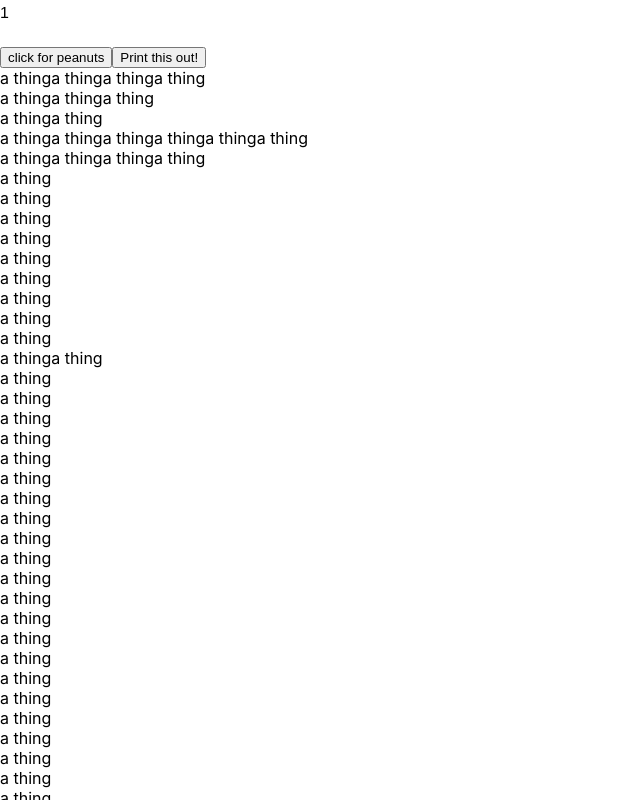
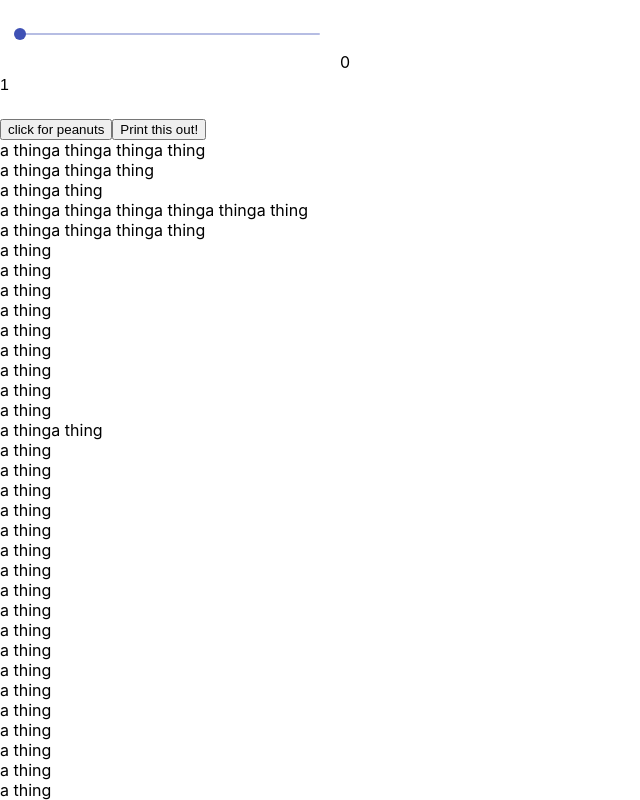
Before and after one commit to JesseRussell411/reactTesting, a React (Create React App) app: page / in a window 1280 px wide. Shown: the top 800 px of the page, without its empty margins (0-640 px from the left). Built offline with nearby package versions, Linux system fonts and the light colour scheme.

Commit message:
bounded slider

```diff
--- a/package.json
+++ b/package.json
@@ -3,7 +3,7 @@
   "version": "0.1.0",
   "private": true,
   "dependencies": {
-    "@material-ui/core": "^4.11.4",
+    "@material-ui/core": "^4.12.2",
     "@testing-library/jest-dom": "^5.13.0",
     "@testing-library/react": "^11.2.7",
     "@testing-library/user-event": "^12.8.3",
--- a/public/index.html
+++ b/public/index.html
@@ -3,7 +3,10 @@
     <head>
         <meta charset="utf-8" />
         <link rel="icon" href="%PUBLIC_URL%/favicon.ico" />
-    <link rel="stylesheet" href="https://fonts.googleapis.com/css?family=Roboto:300,400,500,700&display=swap" />
+        <link
+            rel="stylesheet"
+            href="https://fonts.googleapis.com/css?family=Roboto:300,400,500,700&display=swap"
+        />
         <meta name="viewport" content="width=device-width, initial-scale=1" />
         <meta name="theme-color" content="#000000" />
         <meta
@@ -28,7 +31,13 @@
         <title>React App</title>
         <style>
             /* A simple css reset */
-      body,table,thead,tbody,tr,td,img {
+            body,
+            table,
+            thead,
+            tbody,
+            tr,
+            td,
+            img {
                 padding: 0;
                 margin: 0;
                 border: none;
@@ -43,16 +52,24 @@
                 padding-right: 10px;
             }
 
-      h1,h2,h3,h4,h5,h6,p {
+            h1,
+            h2,
+            h3,
+            h4,
+            h5,
+            h6,
+            p {
                 margin: 0;
                 padding: 0;
                 padding-bottom: 20px;
                 line-height: 1.6;
-          font-family: 'Helvetica', 'Arial', sans-serif;
+                font-family: "Helvetica", "Arial", sans-serif;
             }
 
-      p,a,li {
-          font-family: 'Helvetica', 'Arial', sans-serif;
+            p,
+            a,
+            li {
+                font-family: "Helvetica", "Arial", sans-serif;
             }
 
             img {
@@ -61,7 +78,6 @@
             }
 
             @media only screen and (max-width: 620px) {
-
                 .wrapper .section {
                     width: 100%;
                 }
@@ -72,6 +88,12 @@
                 }
             }
         </style>
+
+        <!-- roboto for material-ui -->
+        <link
+            rel="stylesheet"
+            href="https://fonts.googleapis.com/css?family=Roboto:300,400,500,700&display=swap"
+        />
     </head>
     <body>
         <noscript>You need to enable JavaScript to run this app.</noscript>
@@ -85,6 +107,5 @@
 
       To begin the development, run `npm start` or `yarn start`.
       To create a production bundle, use `npm run build` or `yarn build`.
-    -->
-  </body>
+    --></body>
 </html>
--- a/src/App.js
+++ b/src/App.js
@@ -4,6 +4,7 @@ import ReactToPrint from "react-to-print";
 
 import Main from "./Main";
 import ReactCompUtils from "./ReactCompUtils";
+import BoundedSlider from "./BoundedSlider";
 
 const toPrint = [
     <Main />,
@@ -23,25 +24,31 @@ function makeToPrint(listOfComps) {
         return c;
     });
 }
-
-function useObject(object) {
-    // stores object in array because it's reference, like object, but might be more efficient.
-    const [state, setState] = useState([object]);
-
 /**
+ * @callback Update
  * Let react know that the object has changed and that it should re-render whatever is using it.
  * @param {Function | Object | undefined} x optional function or object passed to update to modify the object and update in one go.
  * If undefined: updates the state.
  * If Object: iterates through the object's fields, modifying each one in the state, then updates the state.
  * If function: runs the function (with await incase of async), then recursively calls update again on the result.
  */
+/**
+ * Useful for efficiently storing and updating a reference type like an Object or an Array in a state hook.
+ * @param {Object} obj The object to store.
+ * @returns {[Object, Update]} An array with 2 fields:
+ * 0: The object that is stored (same instance as the object given to the hook)
+ * 1: the update function. Call this after modifying the value to update it in the eyes of react.
+ */
+function useObject(obj) {
+    // stores object in array as a reference.
+    const [state, setState] = useState([obj]);
+
     const update = async (x) => {
         if (x instanceof Function) {
             // recursive call on result
             update(await x());
             return;
-        }
-        else if (x instanceof Object && x !== state[0]) {
+        } else if (x instanceof Object && x !== state[0]) {
             for (const field in x) {
                 state[0][field] = x[field];
             }
@@ -52,20 +59,31 @@ function useObject(object) {
     return [state[0], update];
 }
 
-async function sleep(timeInMilliseconds){
-    await new Promise((resolve, reject) => setTimeout(resolve, timeInMilliseconds));
+async function sleep(timeInMilliseconds) {
+    await new Promise((resolve, reject) =>
+        setTimeout(resolve, timeInMilliseconds)
+    );
 }
 const App = () => {
     const componentRef = useRef();
     const [someObject, updateSomeObject] = useObject({ foo: "1" });
+    const [sliderValue, setSliderValue] = useState(0);
     console.log(someObject);
 
     return (
         <div>
+            <BoundedSlider
+                lowerBound={110}
+                upperBound={167}
+                value={sliderValue}
+                onChange={(e, nv) => setSliderValue(nv)}
+                style={{ width: "300px", margin: "20px" }}
+            />
+            {sliderValue}
             <p>{someObject.foo}</p>
             <button
                 onClick={() =>
-                    updateSomeObject(() => someObject.foo = "peanuts")
+                    updateSomeObject(() => (someObject.foo = "peanuts"))
                 }
             >
                 click for peanuts
--- /dev/null
+++ b/src/BoundedSlider.jsx
@@ -0,0 +1,28 @@
+import { Slider } from "@material-ui/core";
+import React from "react";
+
+const BoundedSlider = ({
+    lowerBound = 0,
+    upperBound = 100,
+    value,
+    onChange,
+    ...sliderProps
+}) => {
+    function ToPercent(scale) {
+        return ((value - lowerBound) * 100) / (upperBound - lowerBound);
+    }
+
+    function ToScale(percent) {
+        return (percent * (upperBound - lowerBound)) / 100 + lowerBound;
+    }
+
+    return (
+        <Slider
+            value={ToPercent(value)}
+            onChange={(event, newValue) => onChange(event, ToScale(newValue))}
+            {...sliderProps}
+        />
+    );
+};
+
+export default BoundedSlider;
```
Also changed, not shown: 1 other file (tests, documents, lock files or other folders). Lines whose indentation alone changed are shown as unchanged.
